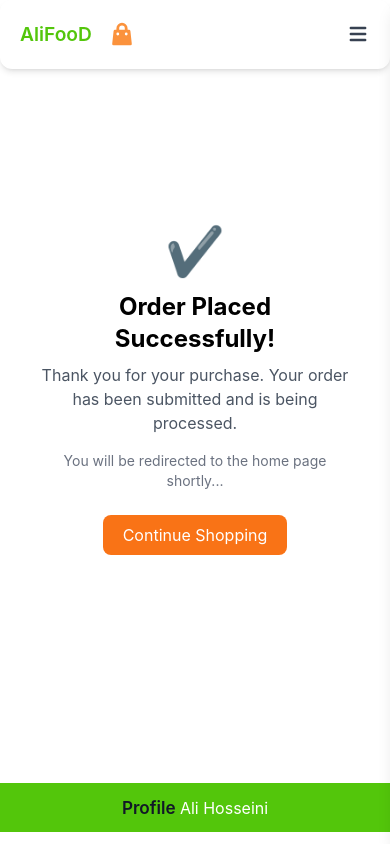
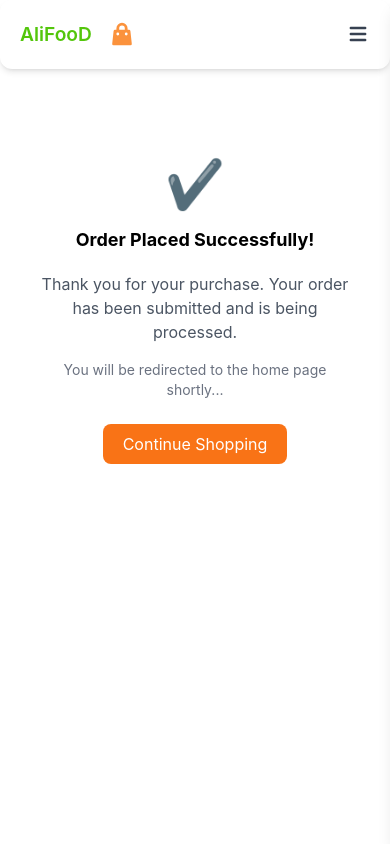
Before and after one commit to ali-hoseiniwp/food-website-with-json-server-api-nextjs-typescript-and-tailwind-css, a Next.js app: page /checkout/success in a window 390 px wide. Shown: the top 844 px of the page. Built offline with nearby package versions, Linux system fonts and the light colour scheme.

Commit message:
edit responsive

```diff
--- a/components/templates/CartPage.tsx
+++ b/components/templates/CartPage.tsx
@@ -49,7 +49,7 @@ const CartPage = () => {
   }
 
   return (
-    <div className="max-w-5xl mx-auto py-10 min-h-screen my-24">
+    <div className="max-w-5xl mx-auto py-10 min-h-screen mt-24 mb-14">
       <h1 className="text-3xl font-bold text-center mb-8">Your Cart</h1>
 
       <div className="space-y-6">
@@ -111,7 +111,7 @@ const CartPage = () => {
       </div>
 
       <div className="mt-10 flex flex-col md:flex-row justify-between items-center gap-4">
-        <p className="text-xl font-bold">
+        <p className="text-xl font-bold mb-4">
           Grand Total: <span className="text-green-600">${totalPrice.toFixed(2)}</span>
         </p>
         <div className="flex gap-4">
--- a/components/templates/ChecoutPage.tsx
+++ b/components/templates/ChecoutPage.tsx
@@ -47,7 +47,7 @@ const CheckoutPage = () => {
   }
 
   return (
-    <div className="max-w-4xl mx-auto py-16 my-28 min-h-[70vh]">
+    <div className="max-w-4xl mx-auto py-16 my-20 min-h-screen">
       <h1 className="text-2xl font-bold mb-8 text-center">Checkout</h1>
       <div className="bg-white dark:bg-slate-700 rounded-lg p-6 shadow-md space-y-4">
         <div>
--- a/components/templates/SuccessPage.tsx
+++ b/components/templates/SuccessPage.tsx
@@ -17,9 +17,9 @@ const SuccessPage = () => {
   }
 
   return (
-    <div className="flex flex-col items-center justify-center min-h-[70vh] px-4 text-center my-24">
+    <div className="flex flex-col items-center justify-start min-h-screen px-4 text-center mt-40">
       <div className="text-green-500 text-5xl mb-4">✔️</div>
-      <h1 className="text-2xl font-bold mb-2">Order Placed Successfully!</h1>
+      <h1 className="text-2xl max-sm:text-[18px] font-bold mb-4">Order Placed Successfully!</h1>
       <p className="text-gray-600 dark:text-gray-300 mb-4">
         Thank you for your purchase. Your order has been submitted and is being processed.
       </p>
@@ -29,7 +29,7 @@ const SuccessPage = () => {
 
       <button
         onClick={handleContinueShopping}
-        className="bg-orange-500 hover:bg-orange-400 text-white px-5 py-2 rounded-lg transition duration-200">
+        className="bg-orange-500 hover:bg-orange-400 text-white px-5 py-2 rounded-lg transition duration-200 w-fit">
         Continue Shopping
       </button>
     </div>
```
